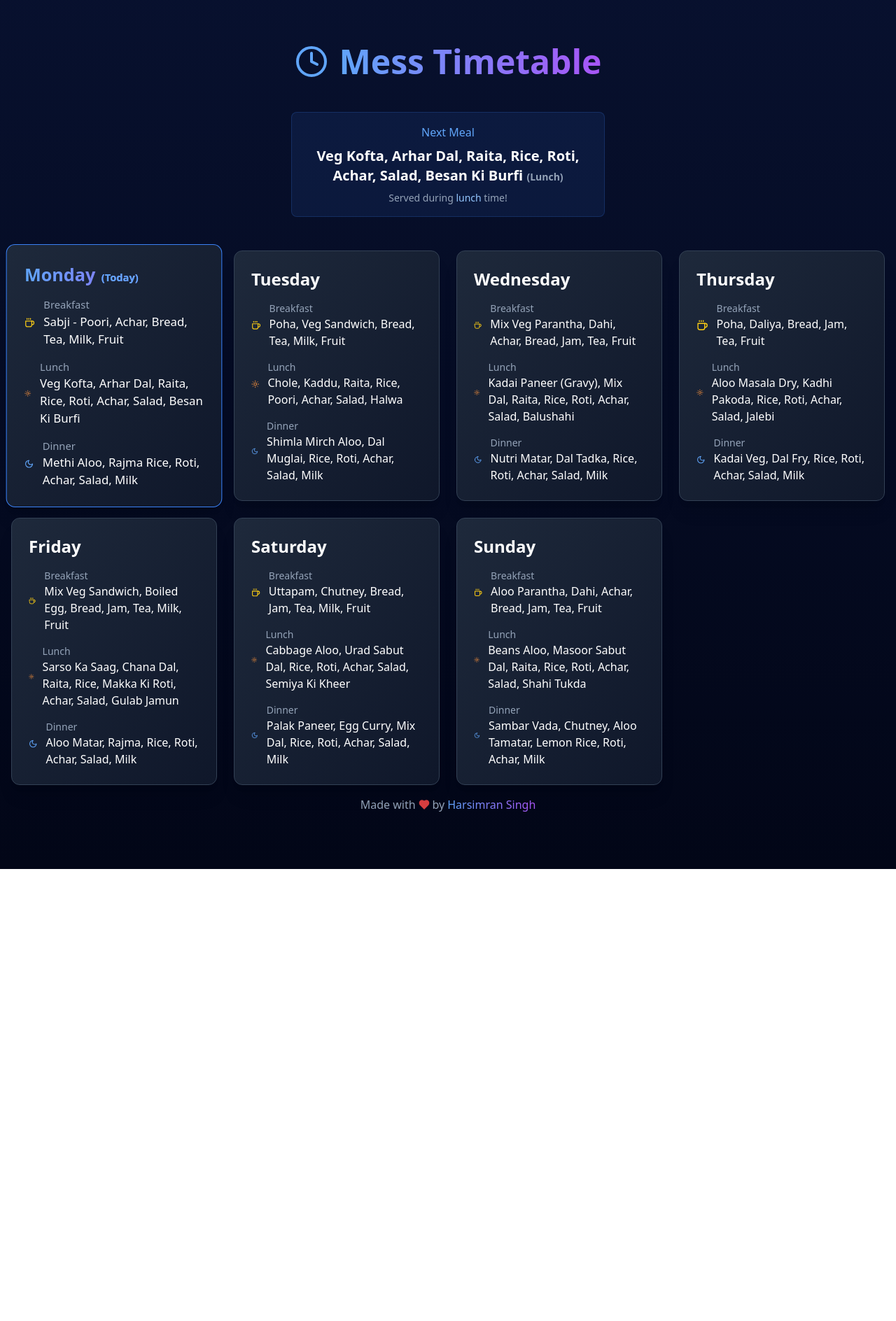
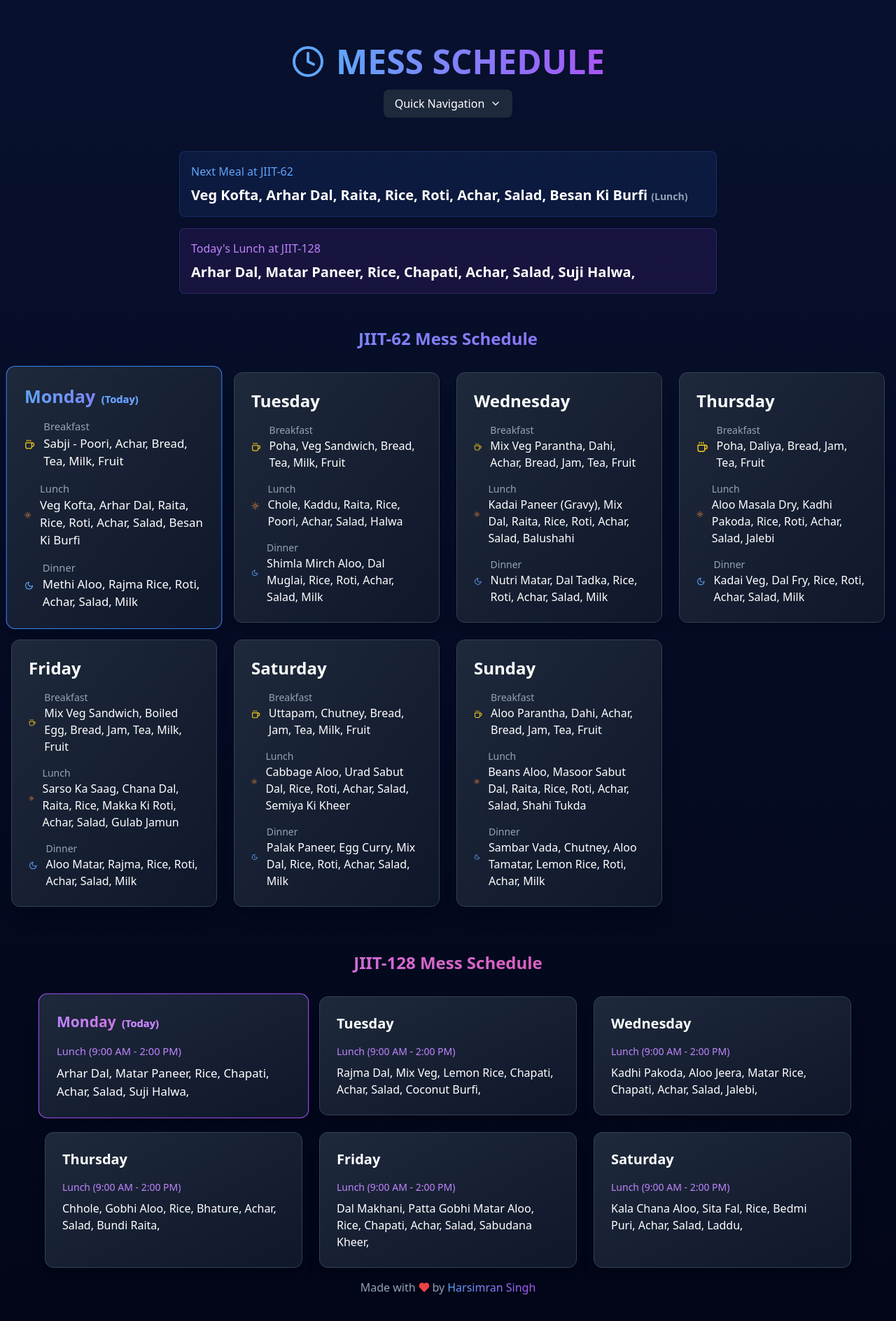
Before and after one commit to Harsimran-singh-7765/JIIT-MESS-SCHEDULE, a React (Vite) app: page / in a window 1280 px wide. Shown: the top 1888 px of the page at 70% size. Before the commit the page ends 1242 px from the top, so only its background shows below. Built offline with nearby package versions, Linux system fonts and the light colour scheme.

Commit message:
Add files via upload

```diff
--- a/src/App.tsx
+++ b/src/App.tsx
@@ -5,13 +5,13 @@ const Header = lazy(() => import('./components/Header').then(module => ({ defaul
 const SpecialMenu = lazy(() => import('./components/SpecialMenu').then(module => ({ default: module.SpecialMenu })));
 const TodayHighlight = lazy(() => import('./components/TodayHighlight').then(module => ({ default: module.TodayHighlight })));
 const TimetableGrid = lazy(() => import('./components/TimetableGrid').then(module => ({ default: module.TimetableGrid })));
+const Mess128Schedule = lazy(() => import('./components/Mess128Schedule').then(module => ({ default: module.Mess128Schedule })));
 const Credits = lazy(() => import('./components/Credits').then(module => ({ default: module.Credits })));
 
 export default function App() {
   const [isLoading, setIsLoading] = useState(true);
 
   useEffect(() => {
-    // Ensure loading screen shows for at least 2 seconds
     const timer = setTimeout(() => {
       setIsLoading(false);
     }, 2000);
@@ -31,7 +31,13 @@ export default function App() {
             <Header />
             <SpecialMenu />
             <TodayHighlight />
-            <TimetableGrid />
+            <div id="jiit-62" className="scroll-mt-8">
+              <h2 className="text-2xl font-bold text-center mb-8 text-transparent bg-clip-text bg-gradient-to-r from-blue-400 to-purple-500">
+                JIIT-62 Mess Schedule
+              </h2>
+              <TimetableGrid />
+            </div>
+            <Mess128Schedule />
             <Credits />
           </Suspense>
         </div>
--- a/src/components/Header.tsx
+++ b/src/components/Header.tsx
@@ -1,13 +1,52 @@
-import React from 'react';
-import { Clock } from 'lucide-react';
+import React, { useState } from 'react';
+import { Clock, ChevronDown } from 'lucide-react';
 
 export function Header() {
+  const [isOpen, setIsOpen] = useState(false);
+
+  const scrollToMess = (id: string) => {
+    const element = document.getElementById(id);
+    if (element) {
+      element.scrollIntoView({ behavior: 'smooth' });
+    }
+    setIsOpen(false);
+  };
+
   return (
-    <div className="flex items-center justify-center mb-12">
-      <Clock className="w-12 h-12 text-blue-400 mr-4" />
-      <h1 className="text-4xl md:text-5xl font-bold text-transparent bg-clip-text bg-gradient-to-r from-blue-400 to-purple-500">
-        Mess Timetable
-      </h1>
+    <div className="flex flex-col items-center justify-center mb-12">
+      <div className="flex items-center justify-center mb-4">
+        <Clock className="w-12 h-12 text-blue-400 mr-4" />
+        <h1 className="text-4xl md:text-5xl font-bold text-transparent bg-clip-text bg-gradient-to-r from-blue-400 to-purple-500">
+          MESS SCHEDULE
+        </h1>
+      </div>
+
+      <div className="relative">
+        <button
+          onClick={() => setIsOpen(!isOpen)}
+          className="flex items-center gap-2 px-4 py-2 bg-slate-800 rounded-lg hover:bg-slate-700 transition-colors"
+        >
+          Quick Navigation
+          <ChevronDown className={`w-4 h-4 transition-transform ${isOpen ? 'rotate-180' : ''}`} />
+        </button>
+
+        {isOpen && (
+          <div className="absolute mt-2 w-48 bg-slate-800 rounded-lg shadow-xl border border-slate-700 z-50">
+            <button
+              onClick={() => scrollToMess('jiit-62')}
+              className="w-full text-left px-4 py-2 hover:bg-slate-700 rounded-t-lg"
+            >
+              JIIT-62 Schedule
+            </button>
+            <button
+              onClick={() => scrollToMess('jiit-128')}
+              className="w-full text-left px-4 py-2 hover:bg-slate-700 rounded-b-lg"
+            >
+              JIIT-128 Schedule
+            </button>
+          </div>
+        )}
+      </div>
     </div>
   );
 }
--- /dev/null
+++ b/src/components/Mess128Schedule.tsx
@@ -0,0 +1,44 @@
+import React from 'react';
+import { timetable128Data } from '../data/timetable128';
+import { getCurrentDay } from '../utils/dateUtils';
+
+export function Mess128Schedule() {
+  const currentDay = getCurrentDay();
+
+  return (
+    <div id="jiit-128" className="mt-16 scroll-mt-8">
+      <h2 className="text-2xl font-bold text-center mb-8 text-transparent bg-clip-text bg-gradient-to-r from-purple-400 to-pink-500">
+        JIIT-128 Mess Schedule
+      </h2>
+
+      <div className="grid grid-cols-1 md:grid-cols-2 lg:grid-cols-3 gap-6 max-w-6xl mx-auto">
+        {Object.entries(timetable128Data).map(([day, menu]) => (
+          <div
+            key={day}
+            className={`
+              relative bg-gradient-to-br from-slate-800 to-slate-900
+              rounded-xl p-6 shadow-xl transition-all duration-300
+              border ${day === currentDay ? 'border-purple-500 scale-105' : 'border-slate-700'}
+              hover:scale-105 hover:-translate-y-2
+              hover:shadow-[0_0_30px_rgba(168,85,247,0.5)]
+              hover:border-purple-400
+            `}
+          >
+            <h3 className={`
+              text-xl font-bold mb-4
+              ${day === currentDay ? 'text-transparent bg-clip-text bg-gradient-to-r from-purple-400 to-pink-500' : 'text-white'}
+            `}>
+              {day}
+              {day === currentDay && <span className="ml-2 text-sm text-purple-400">(Today)</span>}
+            </h3>
+
+            <div className="space-y-2">
+              <p className="text-sm text-purple-400">Lunch (9:00 AM - 2:00 PM)</p>
+              <p className="text-white">{menu}</p>
+            </div>
+          </div>
+        ))}
+      </div>
+    </div>
+  );
+}
--- a/src/components/TodayHighlight.tsx
+++ b/src/components/TodayHighlight.tsx
@@ -1,5 +1,6 @@
 import React from 'react';
 import { timetableData } from '../data/timetable';
+import { timetable128Data } from '../data/timetable128';
 import { getCurrentDay } from '../utils/dateUtils';
 import { getCurrentMealTime, getNextMealTime } from '../utils/mealTimeUtils';
 
@@ -10,23 +11,25 @@ export function TodayHighlight() {
   const nextMealTime = currentMealTime || getNextMealTime();
   const nextMeal = todayMeals[nextMealTime.toLowerCase() as keyof typeof todayMeals];
 
+  const isLunchTime = new Date().getHours() >= 9 && new Date().getHours() < 14;
+  const lunch128 = currentDay !== 'Sunday' ? timetable128Data[currentDay] : null;
+
   return (
-    <div className="max-w-md mx-auto mb-12 text-center">
-      <div className="group relative bg-blue-500/10 rounded-lg p-4 border border-blue-500/20 transition-all duration-300 hover:-translate-y-1 hover:shadow-[0_0_30px_rgba(59,130,246,0.3)]">
-        <div className="absolute inset-0 bg-gradient-to-r from-blue-500/20 via-purple-500/20 to-pink-500/20 rounded-lg opacity-0 group-hover:opacity-100 transition-opacity duration-300"></div>
-        <div className="relative z-10">
-          <p className="text-blue-400 mb-2">Next Meal</p>
-          <p className="text-xl font-semibold">
-            {nextMeal}{' '}
-            <span className="text-sm text-slate-400">({nextMealTime})</span>
-          </p>
-          <p className="text-sm text-slate-400 mt-2">
-            Served during{' '}
-            <span className="text-blue-300">{nextMealTime.toLowerCase()}</span>{' '}
-            time!
-          </p>
+    <div className="max-w-3xl mx-auto mb-12 space-y-4">
+      <div className="bg-blue-500/10 rounded-lg p-4 border border-blue-500/20">
+        <p className="text-blue-400 mb-2">Next Meal at JIIT-62</p>
+        <p className="text-xl font-semibold">
+          {nextMeal}{' '}
+          <span className="text-sm text-slate-400">({nextMealTime})</span>
+        </p>
+      </div>
+
+      {isLunchTime && lunch128 && (
+        <div className="bg-purple-500/10 rounded-lg p-4 border border-purple-500/20">
+          <p className="text-purple-400 mb-2">Today's Lunch at JIIT-128</p>
+          <p className="text-xl font-semibold">{lunch128}</p>
         </div>
-      </div>
+      )}
     </div>
   );
 }
--- /dev/null
+++ b/src/data/timetable128.ts
@@ -0,0 +1,8 @@
+export const timetable128Data = {
+  Monday: 'Arhar Dal, Matar Paneer, Rice, Chapati, Achar, Salad, Suji Halwa,',
+  Tuesday: 'Rajma Dal, Mix Veg, Lemon Rice, Chapati, Achar, Salad, Coconut Burfi,',
+  Wednesday: 'Kadhi Pakoda, Aloo Jeera, Matar Rice, Chapati, Achar, Salad, Jalebi,',
+  Thursday: 'Chhole, Gobhi Aloo, Rice, Bhature, Achar, Salad, Bundi Raita,',
+  Friday: 'Dal Makhani, Patta Gobhi Matar Aloo, Rice, Chapati, Achar, Salad, Sabudana Kheer,',
+  Saturday: 'Kala Chana Aloo, Sita Fal, Rice, Bedmi Puri, Achar, Salad, Laddu,'
+};
--- a/src/utils/mealTimeUtils.ts
+++ b/src/utils/mealTimeUtils.ts
@@ -1,23 +1,31 @@
-// Define meal time ranges
+// Define meal time ranges (24-hour format)
 const MEAL_TIMES = {
-  Breakfast: [21, 9], // 9:00 PM to 9:00 AM
-  Lunch: [9, 14], // 10:00 AM to 2:00 PM
-  Dinner: [15, 21], // 3:00 PM to 9:00 PM
+  Breakfast: [0, 9],    // 0:00 AM to 9:00 AM
+  Lunch: [9, 14],       // 9:00 AM to 2:00 PM
+  Dinner: [14, 24],      // 2:00 PM to 24:00 PM
 } as const;
 
 export function getCurrentMealTime(): string | null {
   const currentHour = new Date().getHours();
+
   for (const [meal, [start, end]] of Object.entries(MEAL_TIMES)) {
-    if (currentHour >= start && currentHour < end) return meal;
+    if (currentHour >= start && currentHour < end) {
+      return meal;
+    }
   }
-  return null; // Return null if current time is outside meal ranges
+  return null;
 }
 
 export function getNextMealTime(): string {
   const currentHour = new Date().getHours();
-  const meals = Object.entries(MEAL_TIMES).filter(
-    ([, [start]]) => currentHour < start
-  );
 
-  return meals.length > 0 ? meals[0][0] : 'Breakfast'; // Return Breakfast for next day
+  // Find the next meal time
+  for (const [meal, [start]] of Object.entries(MEAL_TIMES)) {
+    if (currentHour < start) {
+      return meal;
+    }
+  }
+
+  // If after dinner time, return breakfast for next day
+  return 'Breakfast';
 }
```
